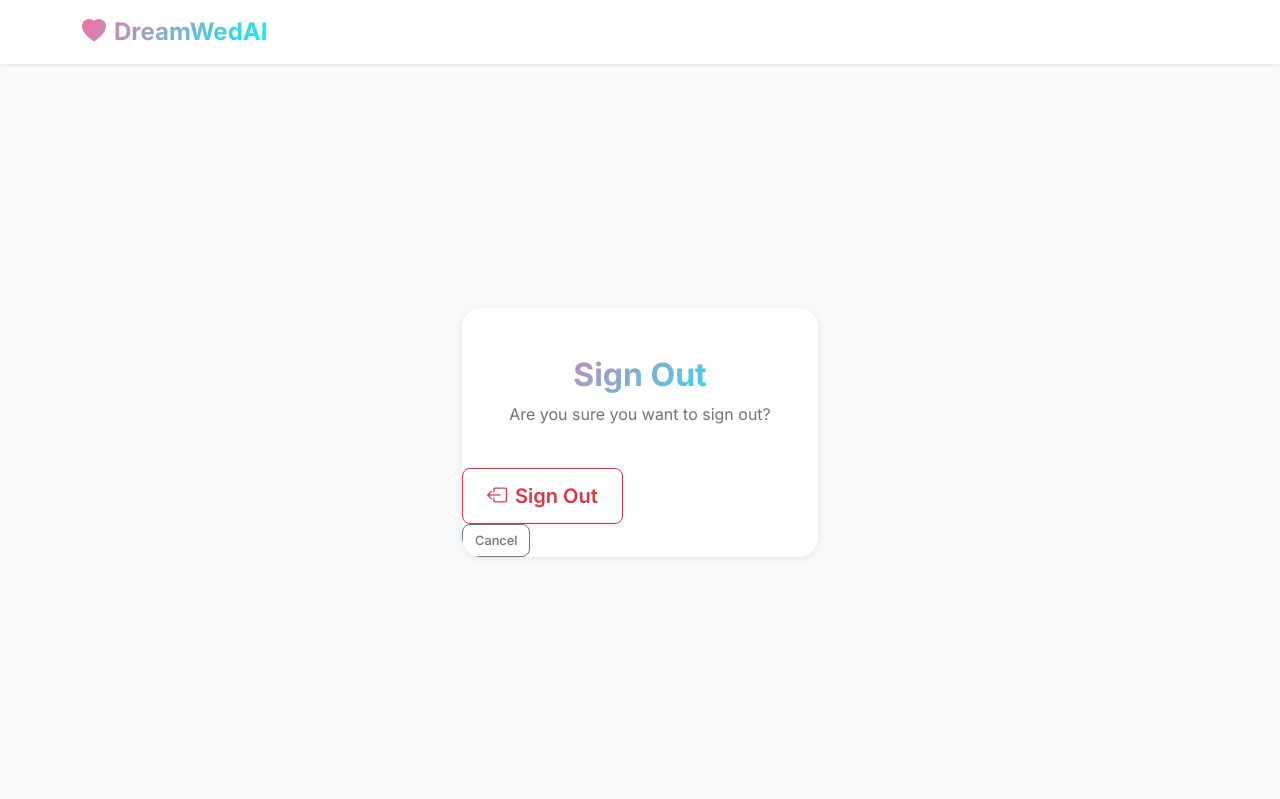
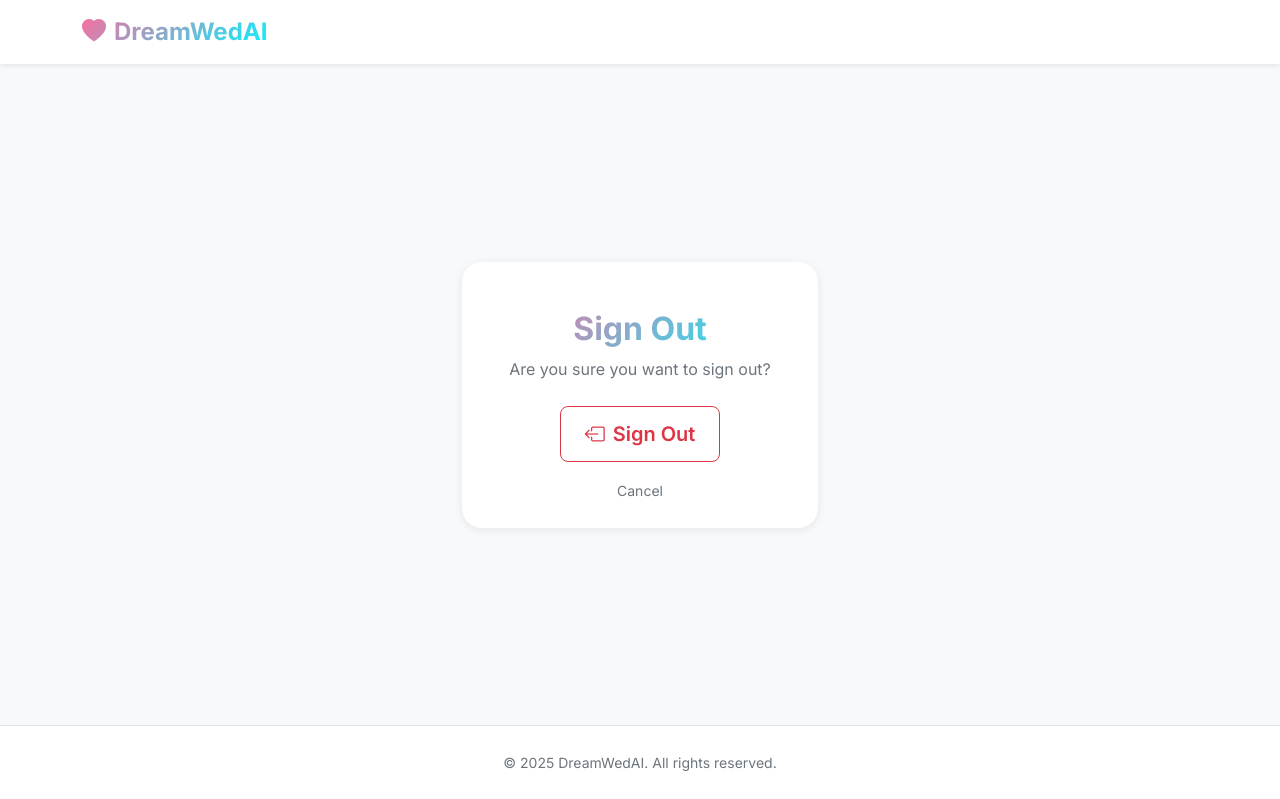
Before and after one commit to woodhalljames/saasbase, a Django app: page /accounts/logout/ in a window 1280 px wide. Shown: the top 799 px of the page. After the commit the page ends 771 px from the top, so only its background shows below. Run offline with Django 5.2, Linux system fonts and the light colour scheme; the visitor is signed in with stand-in values (Sample User, id 1); parts of the project's set-up code (start-up, migrations or seed data) failed here and were passed over; some libraries are stand-ins or nearby versions.

Commit message:
logoff changes & templates check

```diff
--- a/config/settings/base.py
+++ b/config/settings/base.py
@@ -394,7 +394,9 @@
 STRIPE_TEST_PUBLIC_KEY = env("STRIPE_TEST_PUBLIC_KEY", default="")
 STRIPE_WEBHOOK_SECRET = env("STRIPE_WEBHOOK_SECRET", default="")
 STRIPE_LIVE_MODE = env.bool("STRIPE_LIVE_MODE", default=False)
-
+STRIPE_LIVE_WEBHOOK_SECRET = env("STRIPE_LIVE_WEBHOOK_SECRET", default="")
+STRIPE_TEST_WEBHOOK_SECRET = env("STRIPE_TEST_WEBHOOK_SECRET", default="")
+STRIPE_WEBHOOK_SECRET = STRIPE_LIVE_WEBHOOK_SECRET if STRIPE_LIVE_MODE else STRIPE_TEST_WEBHOOK_SECRET
 # Helper method to determine which Stripe keys to use
 STRIPE_SECRET_KEY = STRIPE_LIVE_SECRET_KEY if STRIPE_LIVE_MODE else STRIPE_TEST_SECRET_KEY
 STRIPE_PUBLIC_KEY = STRIPE_LIVE_PUBLIC_KEY if STRIPE_LIVE_MODE else STRIPE_TEST_PUBLIC_KEY
--- a/docker-compose.production.yml
+++ b/docker-compose.production.yml
@@ -47,7 +47,7 @@
       - production_traefik:/etc/traefik/acme
     ports:
       - '0.0.0.0:80:80'
-      - '0.0.0.0:443:443'    # THIS LINE IS CRITICAL!
+      - '0.0.0.0:443:443'
       - '0.0.0.0:5555:5555'
 
   redis:
--- a/image_processing/services.py
+++ b/image_processing/services.py
@@ -27,7 +27,7 @@
             # Initialize the client with API key
             self.client = genai.Client(api_key=api_key)
             # Try the correct model name format
-            self.model = getattr(settings, 'GEMINI_MODEL', 'gemini-2.5-flash')
+            self.model = getattr(settings, 'GEMINI_MODEL')
 
             logger.info(f"Gemini service initialized with model: {self.model}")
 
--- a/saas_base/templates/account/logout.html
+++ b/saas_base/templates/account/logout.html
@@ -8,21 +8,22 @@
   <div class="card-body p-4 text-center">
     <div class="mb-4">
 
-      </div>
-      <h2 class="text-gradient fw-bold">Sign Out</h2>
-      <p class="text-muted">Are you sure you want to sign out?</p>
     </div>
+    <h2 class="text-gradient fw-bold">Sign Out</h2>
+    <p class="text-muted mb-4">Are you sure you want to sign out?</p>
 
     <form method="post" action="{% url 'account_logout' %}">
       {% csrf_token %}
-      <button type="submit" class="btn btn-outline-danger btn-lg me-3">
+      <button type="submit" class="btn btn-outline-danger btn-lg">
         <i class="bi bi-box-arrow-left me-2"></i>Sign Out
       </button>
-      <br>
-      <a href="{% url 'home' %}" class="btn btn-outline-secondary btn-sm">
+    </form>
+
+    <div class="mt-3">
+      <a href="{% url 'home' %}" class="text-muted text-decoration-none small">
         Cancel
       </a>
-    </form>
+    </div>
   </div>
 </div>
 {% endblock content %}
--- a/saas_base/templates/subscriptions/pricing.html
+++ b/saas_base/templates/subscriptions/pricing.html
@@ -14,7 +14,7 @@
             Choose Your Perfect Plan
           </h1>
           <p class="lead text-muted mb-4">
-            Transform your wedding venue with AI-powered visualizations
+           Get the tools needed for the perfect wedding.
           </p>
 
           <!-- Billing Toggle -->
@@ -224,7 +224,7 @@
         <div class="col-md-3 col-6">
           <div class="trust-badge">
             <i class="bi bi-headset fs-2 text-cyan mb-2"></i>
-            <h6 class="fw-semibold">Designed by Wedding Designers</h6>
+            <h6 class="fw-semibold">Designed by Wedding Planners</h6>
             <small class="text-muted">Get designer help and inspiration</small>
           </div>
         </div>
--- a/subscriptions/management/commands/sync_stripe_products.py
+++ b/subscriptions/management/commands/sync_stripe_products.py
@@ -13,7 +13,6 @@
         # Sync products
         products = stripe.Product.list(active=True)
         self.stdout.write(f"Found {len(products.data)} active products")
-
         for stripe_product in products.data:
             # Check if product already exists
             try:
--- a/subscriptions/stripe_utils.py
+++ b/subscriptions/stripe_utils.py
@@ -3,8 +3,8 @@
 from django.conf import settings
 
 # Configure Stripe API key
-stripe.api_key = settings.STRIPE_TEST_SECRET_KEY
-stripe.api_version = '2023-10-16'  # Use a specific API version for stability
+stripe.api_key = settings.STRIPE_SECRET_KEY
+stripe.api_version = '2024-10-28'  # Use a specific API version for stability
 
 def get_or_create_customer(user):
     """Create or retrieve a Stripe customer for the user"""
```
Also changed, not shown: saas_base/templates/pages/home.html (+1 -6 lines).
